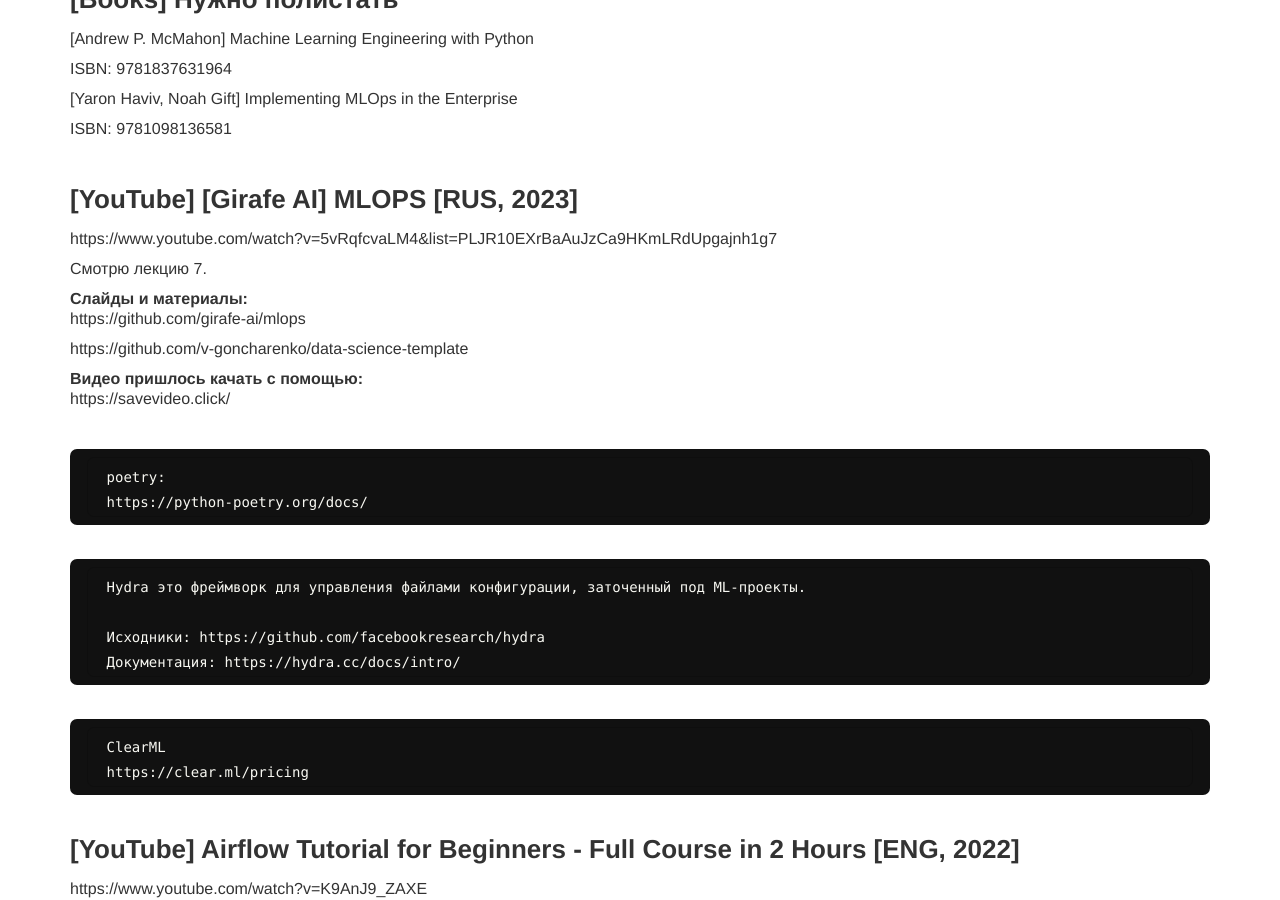
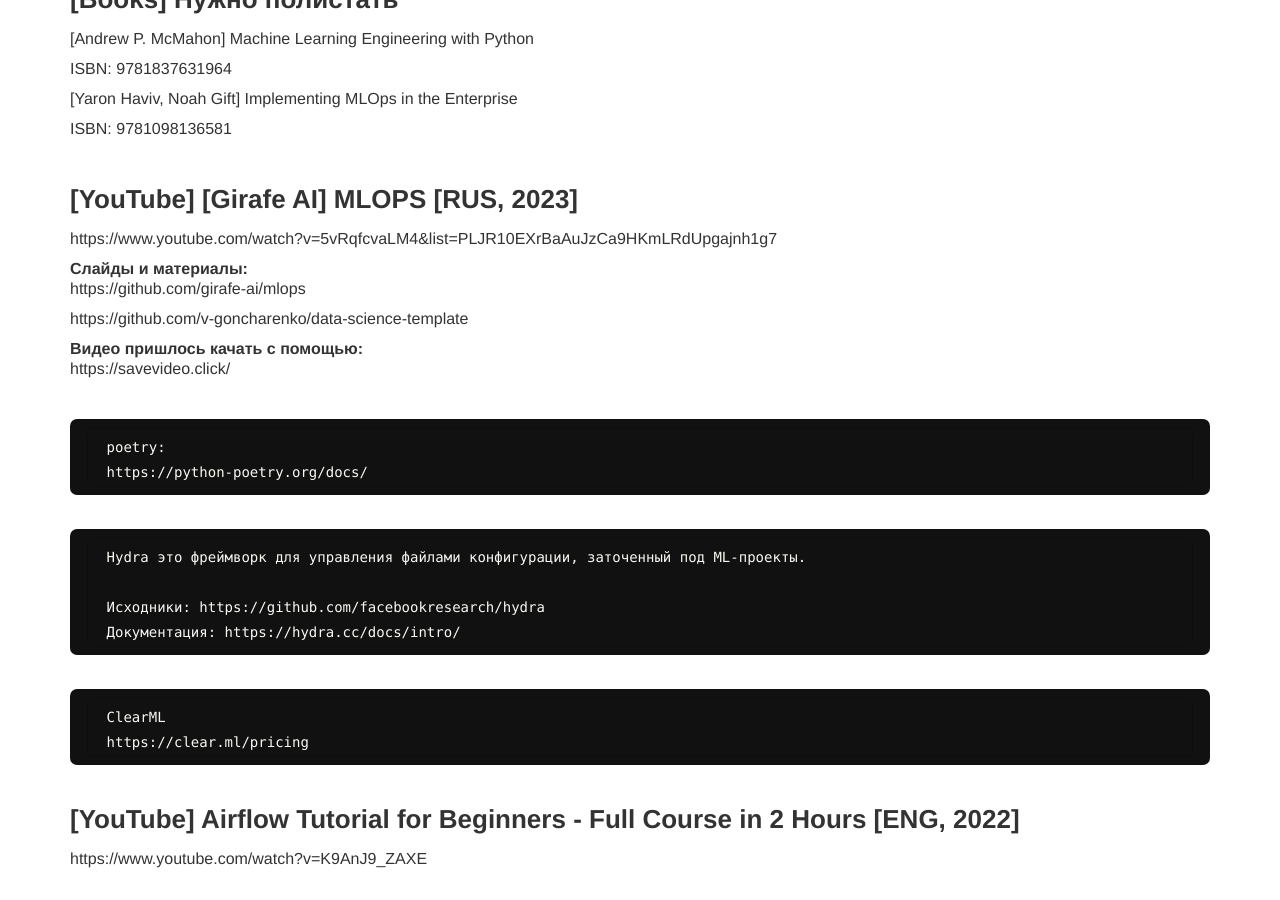
Before and after one commit to webmakaka/docs.mlops.ru, a Jekyll site: the page built from website/00-index.md, in a window 1280 px wide and 900 px high, scrolled down 374 px. Built offline with Jekyll 4.4.1, drawn with Linux system fonts in a browser that asks for light colours.

Commit message:
Update 00-index.md

```diff
--- a/website/00-index.md
+++ b/website/00-index.md
@@ -39,9 +39,6 @@
 ### [YouTube] [Girafe AI] MLOPS [RUS, 2023]
 
 https://www.youtube.com/watch?v=5vRqfcvaLM4&list=PLJR10EXrBaAuJzCa9HKmLRdUpgajnh1g7
-
-Смотрю лекцию 7.
-
 
 **Слайды и материалы:**
 https://github.com/girafe-ai/mlops
```
